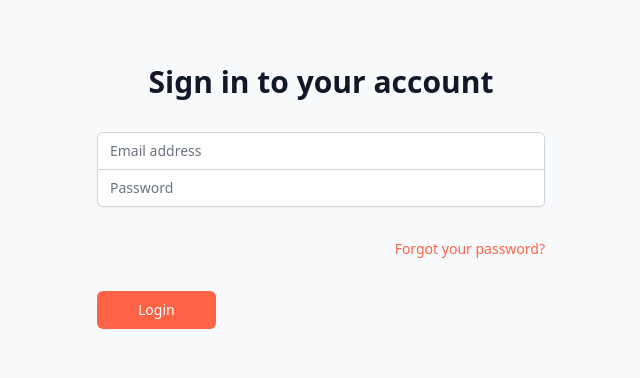
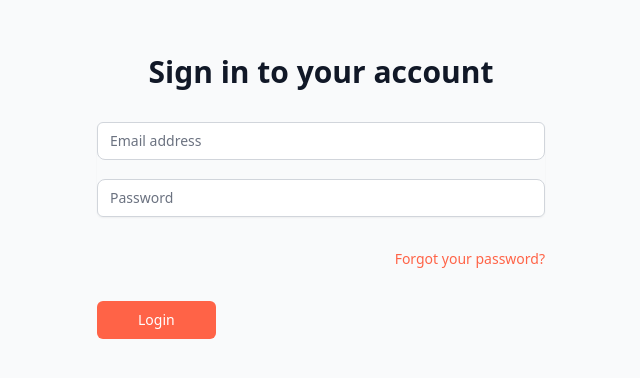
Before and after one commit to listentothefrog/captaincook, a Next.js app in the folder triumph/: page /login in a window 1280 px wide. Shown: the part 216-594 px from the top of the page, without its empty margins (319-959 px from the left). Built offline with nearby package versions, Linux system fonts and the light colour scheme; a small style sheet from the web is missing.

Commit message:
added spacing

```diff
--- a/triumph/pages/login.tsx
+++ b/triumph/pages/login.tsx
@@ -25,7 +25,7 @@
               name="email"
               type="email"
               required
-              className="appearance-none rounded-none relative block w-full px-3 py-2 border border-gray-300 placeholder-gray-500 text-gray-900 rounded-t-md focus:outline-none focus:ring-hover-red  focus:border-red focus:z-10 sm:text-sm"
+              className="appearance-none rounded-lg relative block w-full px-3 py-2 border border-gray-300 placeholder-gray-500 text-gray-900 rounded-t-md focus:outline-none focus:ring-hover-red  focus:border-red focus:z-10 sm:text-sm"
               placeholder="Email address"
             />
           </div>
@@ -39,7 +39,7 @@
               type="password"
               autoComplete="current-password"
               required
-              className="appearance-none rounded-none relative block w-full px-3 py-2 border border-gray-300 placeholder-gray-500 text-gray-900 rounded-b-md focus:outline-none focus:ring-hover-red  focus:border-red focus:z-10 sm:text-sm"
+              className="appearance-none mt-5 rounded-lg relative block w-full px-3 py-2 border border-gray-300 placeholder-gray-500 text-gray-900 rounded-b-md focus:outline-none focus:ring-hover-red  focus:border-red focus:z-10 sm:text-sm"
               placeholder="Password"
             />
           </div>
```
